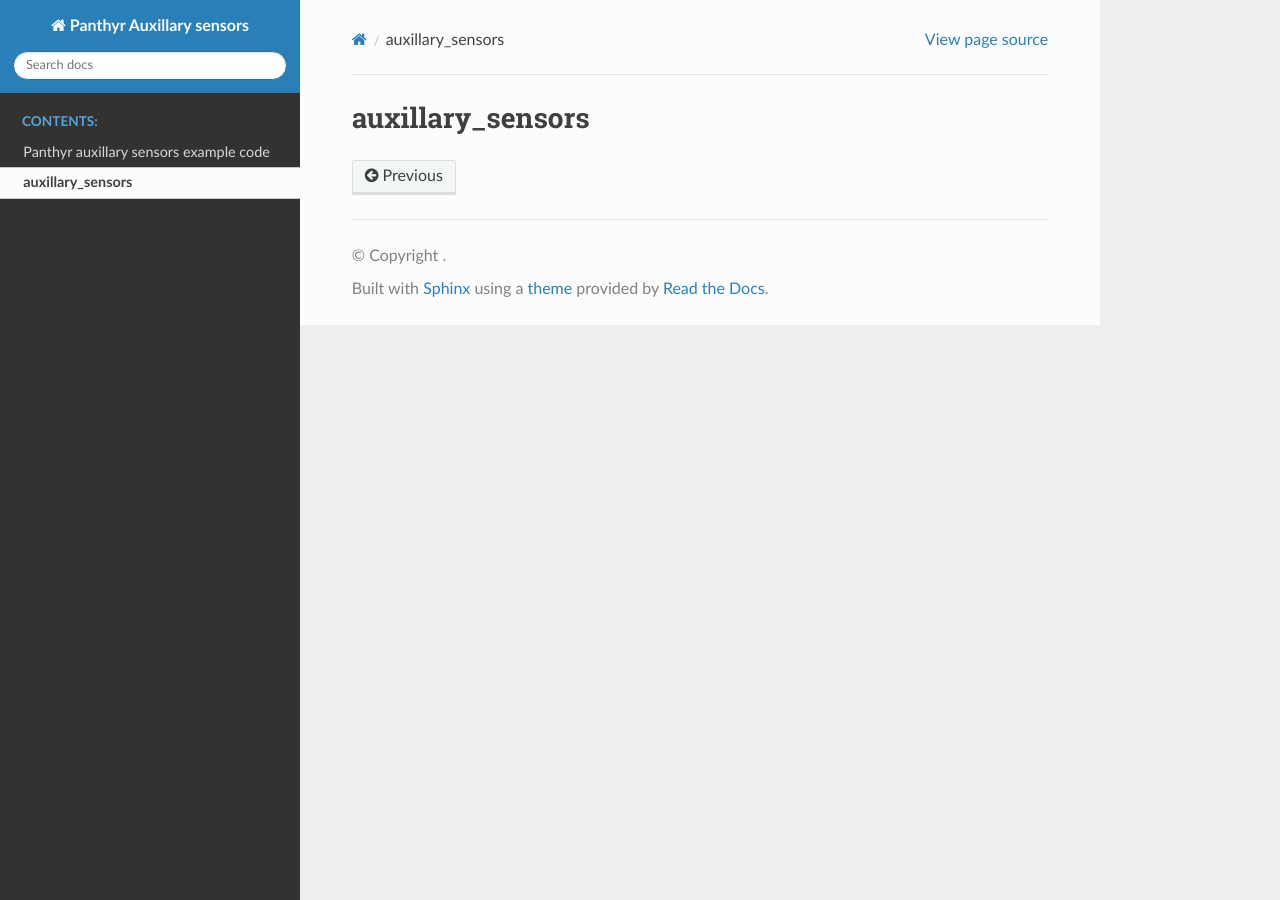
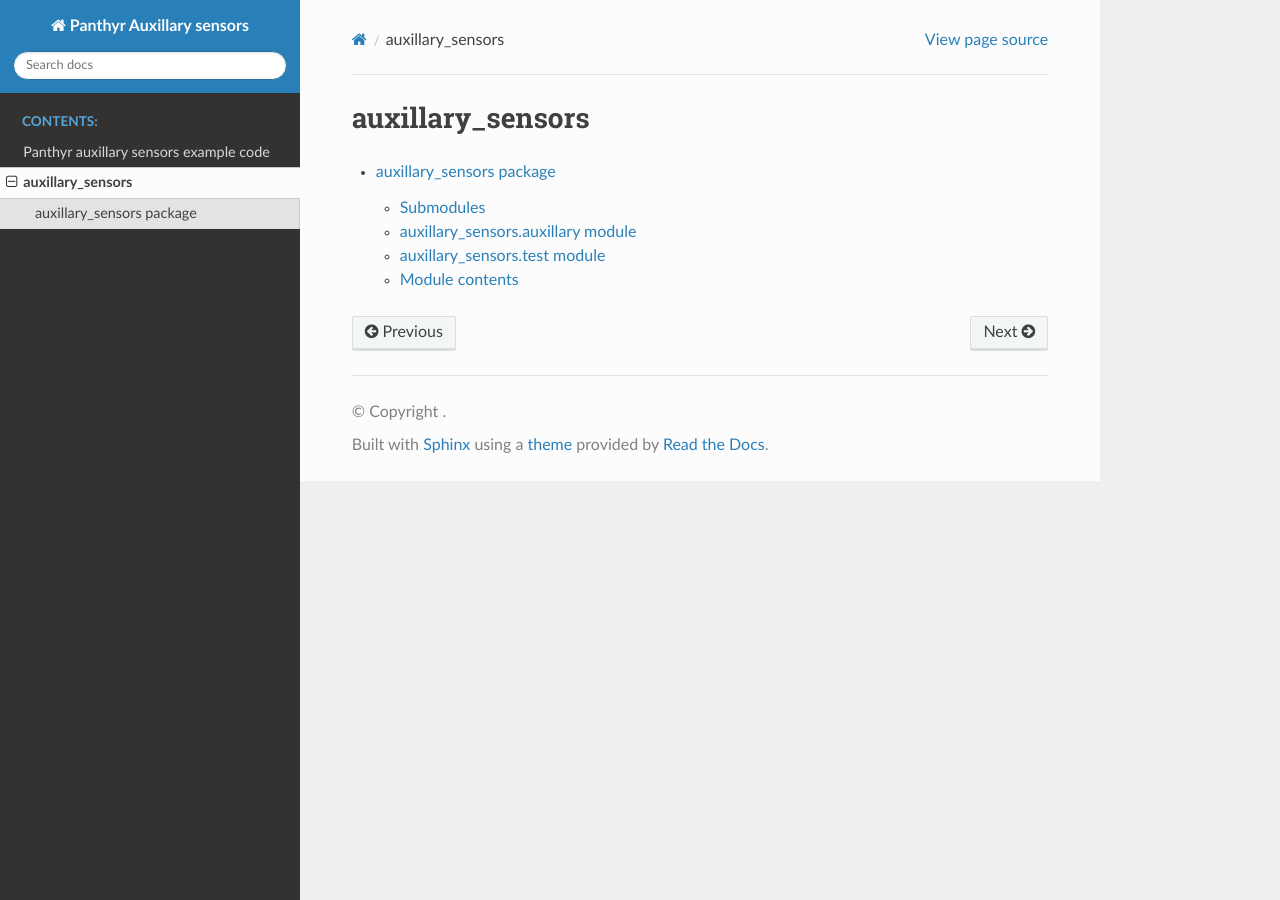
Before and after one commit to Panthyr/Auxillary_sensors, a Sphinx documentation site: the page built from docs/source/modules.rst, in a window 1280 px wide. Built offline with Sphinx 7.4.7 and the Read the Docs theme 2.0.0, drawn with Linux system fonts in a browser that asks for light colours.

Commit message:
Initial commit

```diff
--- /dev/null
+++ b/docs/source/auxillary_sensors.rst
@@ -0,0 +1,29 @@
+auxillary\_sensors package
+==========================
+
+Submodules
+----------
+
+auxillary\_sensors.auxillary module
+-----------------------------------
+
+.. automodule:: auxillary_sensors.auxillary
+   :members:
+   :undoc-members:
+   :show-inheritance:
+
+auxillary\_sensors.test module
+------------------------------
+
+.. automodule:: auxillary_sensors.test
+   :members:
+   :undoc-members:
+   :show-inheritance:
+
+Module contents
+---------------
+
+.. automodule:: auxillary_sensors
+   :members:
+   :undoc-members:
+   :show-inheritance:
--- a/docs/source/conf.py
+++ b/docs/source/conf.py
@@ -20,7 +20,7 @@ project = 'Panthyr Auxillary sensors'
 author = 'Dieter Vansteenwegen'
 
 # The full version, including alpha/beta/rc tags
-release = '0.1.0-beta'
+release = 'v0.1.0'
 
 # -- General configuration ---------------------------------------------------
 
--- a/docs/source/modules.rst
+++ b/docs/source/modules.rst
@@ -3,3 +3,5 @@ auxillary_sensors
 
 .. toctree::
    :maxdepth: 4
+
+   auxillary_sensors
```
